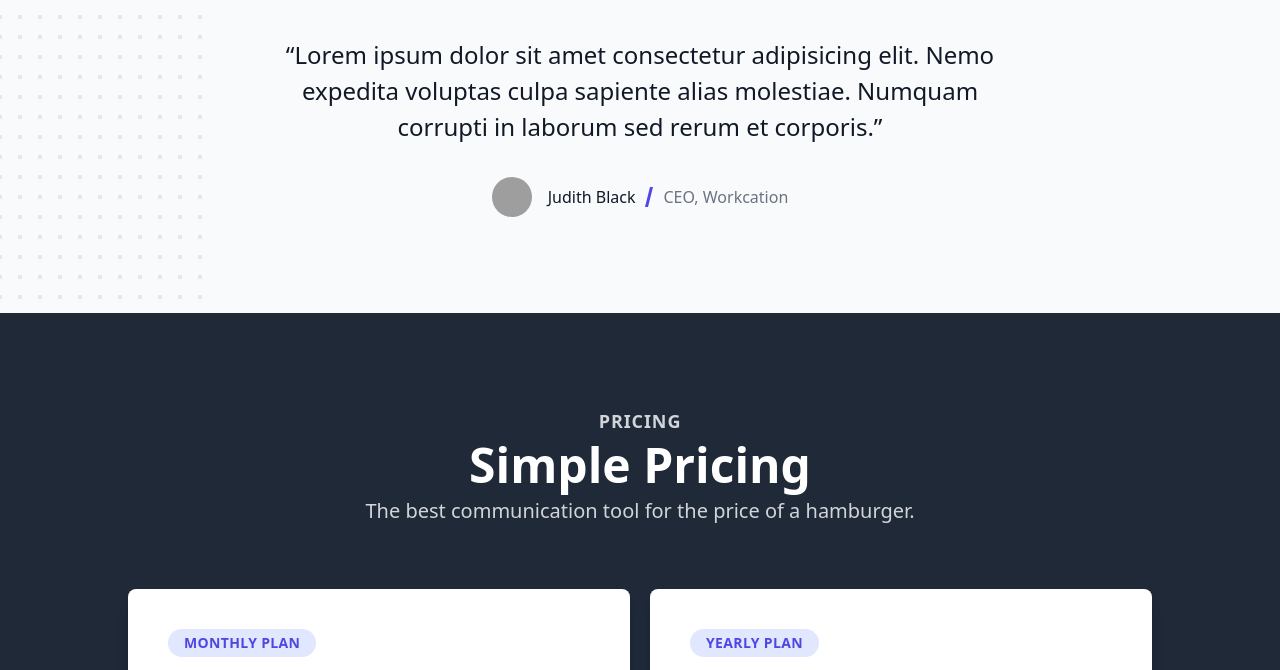
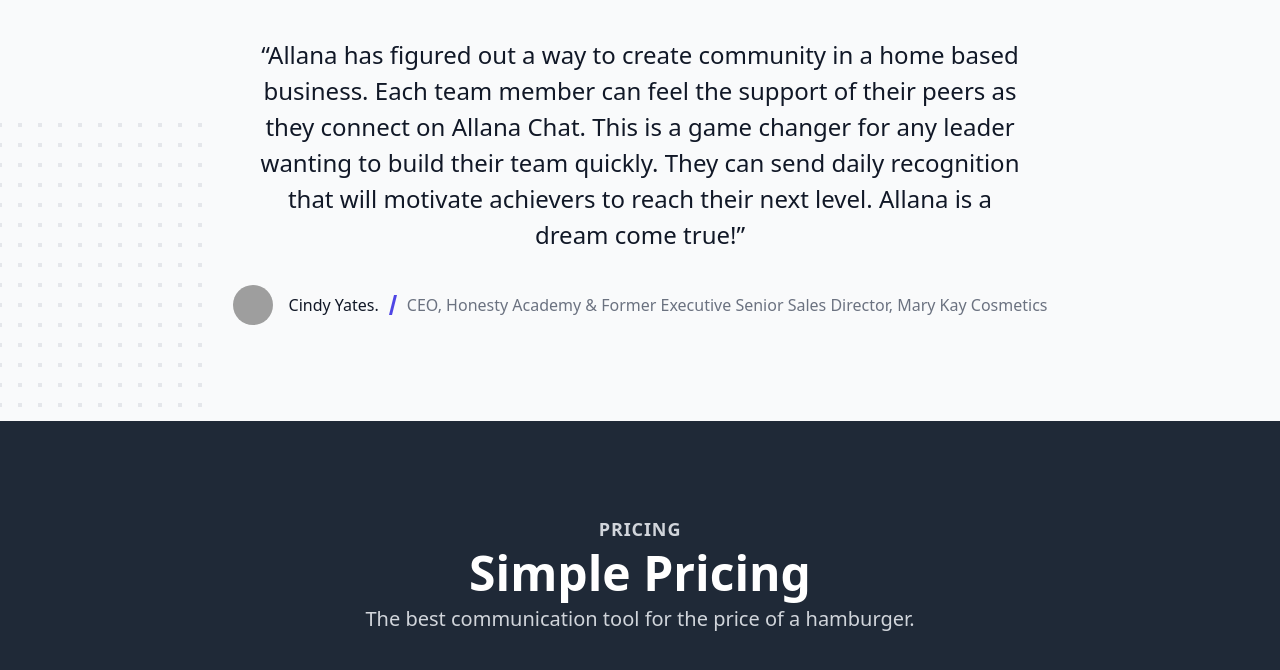
Before and after one commit to brockallana/newallana, a website built with Vite: page index.html in a window 1280 px wide. Shown: the part 3361-4031 px from the top of the page. Built offline with nearby package versions, Linux system fonts and the light colour scheme; grey boxes are pictures that could not be loaded.

Commit message:
Testimonial update

```diff
--- a/index.html
+++ b/index.html
@@ -376,26 +376,26 @@
     </svg>
 
     <div id="TestimonialsM" class="relative">
-      <img class="mx-auto h-8" src="https://tailwindui.com/img/logos/workcation-logo-indigo-600-mark-gray-800-and-indigo-600-text.svg" alt="Workcation">
+      <img class="mx-auto h-8" src="https://upload.wikimedia.org/wikipedia/commons/thumb/9/94/Mary_Kay_logo.svg/1280px-Mary_Kay_logo.svg.png">
       <blockquote class="mt-10">
         <div class="max-w-3xl mx-auto text-center text-2xl leading-9 font-medium text-gray-900">
           <p>
-            &ldquo;Lorem ipsum dolor sit amet consectetur adipisicing elit. Nemo expedita voluptas culpa sapiente alias molestiae. Numquam corrupti in laborum sed rerum et corporis.&rdquo;
+            &ldquo;Allana has figured out a way to create community in a home based business. Each team member can feel the support of their peers as they connect on Allana Chat. This is a game changer for any leader wanting to build their team quickly. They can send daily recognition that will motivate achievers to reach their next level. Allana is a dream come true!&rdquo;
           </p>
         </div>
         <footer class="mt-8">
           <div class="md:flex md:items-center md:justify-center">
             <div class="md:flex-shrink-0">
-              <img class="mx-auto h-10 w-10 rounded-full" src="https://images.unsplash.com/photo-1494790108377-be9c29b29330?ixlib=rb-1.2.1&ixid=eyJhcHBfaWQiOjEyMDd9&auto=format&fit=facearea&facepad=2&w=256&h=256&q=80" alt="">
+              <img class="mx-auto h-10 w-10 rounded-full" src="https://static.wixstatic.com/media/d563a2_965a837c89ae4cd0991f948d203597df~mv2.jpg/v1/fill/w_483,h_567,al_c,q_80,usm_0.66_1.00_0.01/IMG-6881-Facetune-29-01-2021-04-04-51%2520.webp" alt="">
             </div>
             <div class="mt-3 text-center md:mt-0 md:ml-4 md:flex md:items-center">
-              <div class="text-base font-medium text-gray-900">Judith Black</div>
+              <div class="text-base font-medium text-gray-900">Cindy Yates.</div>
 
               <svg class="hidden md:block mx-1 h-5 w-5 text-indigo-600" fill="currentColor" viewBox="0 0 20 20">
                 <path d="M11 0h3L9 20H6l5-20z" />
               </svg>
 
-              <div class="text-base font-medium text-gray-500">CEO, Workcation</div>
+              <div class="text-base font-medium text-gray-500">CEO, Honesty Academy & Former Executive Senior Sales Director, Mary Kay Cosmetics</div>
             </div>
           </div>
         </footer>
```
